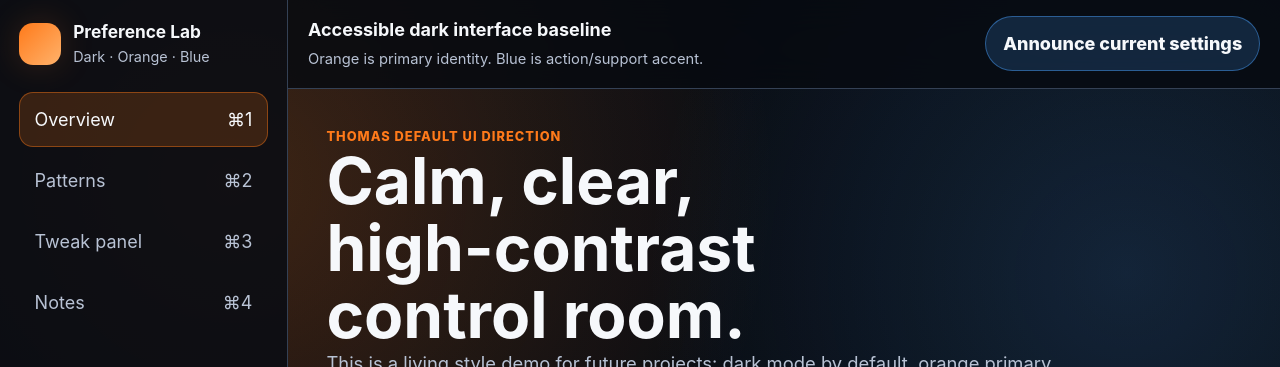
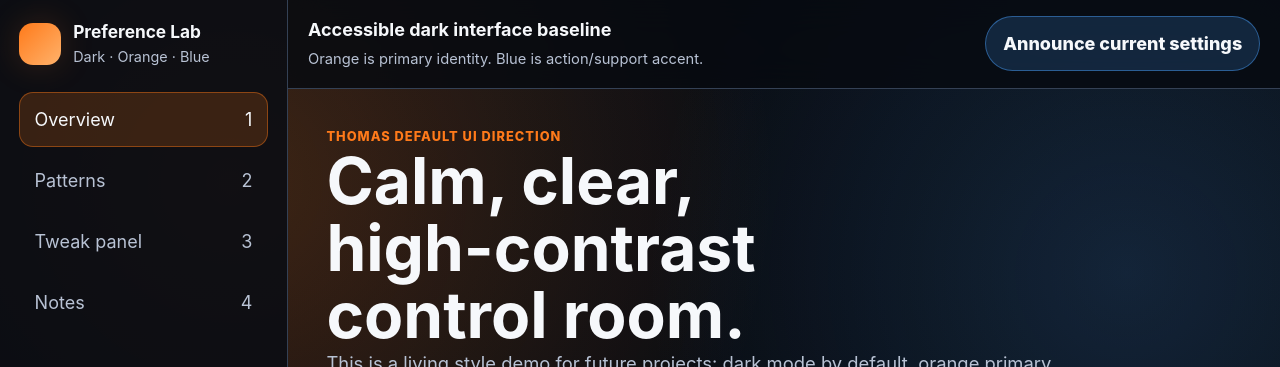
Before and after one commit to turbothomas01/ui-preferences-demo, a plain HTML site: page index.html in a window 1280 px wide. Shown: the top 367 px of the page. Drawn offline with Linux system fonts and the light colour scheme.

Commit message:
Avoid platform-specific shortcut glyphs

```diff
--- a/index.html
+++ b/index.html
@@ -146,10 +146,10 @@
         <div><strong>Preference Lab</strong><span>Dark · Orange · Blue</span></div>
       </div>
       <nav>
-        <a class="nav-item" href="#overview" aria-current="page">Overview <span aria-hidden="true">⌘1</span></a>
-        <a class="nav-item" href="#patterns">Patterns <span aria-hidden="true">⌘2</span></a>
-        <a class="nav-item" href="#tweak">Tweak panel <span aria-hidden="true">⌘3</span></a>
-        <a class="nav-item" href="#notes">Notes <span aria-hidden="true">⌘4</span></a>
+        <a class="nav-item" href="#overview" aria-current="page">Overview <span aria-hidden="true">1</span></a>
+        <a class="nav-item" href="#patterns">Patterns <span aria-hidden="true">2</span></a>
+        <a class="nav-item" href="#tweak">Tweak panel <span aria-hidden="true">3</span></a>
+        <a class="nav-item" href="#notes">Notes <span aria-hidden="true">4</span></a>
       </nav>
     </aside>
 
```
